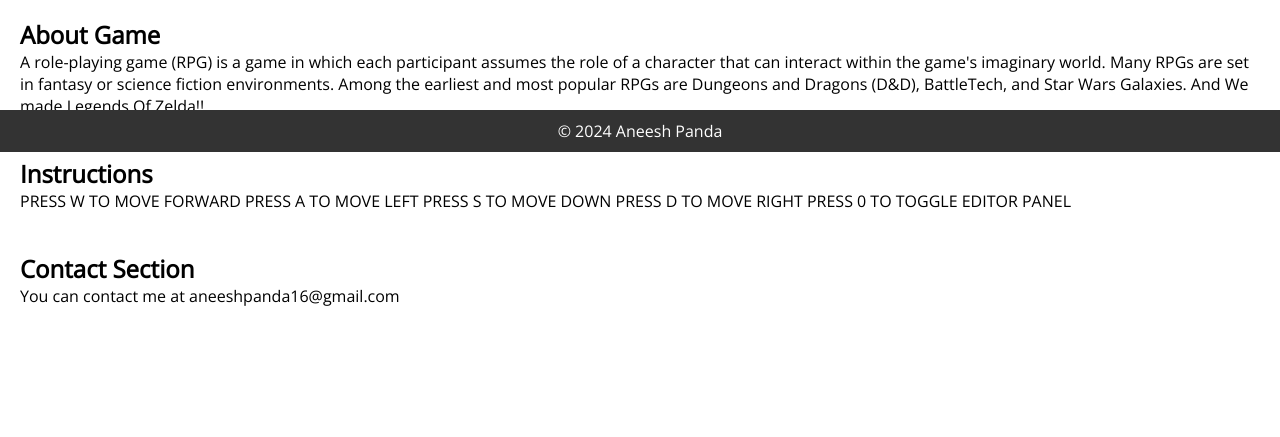
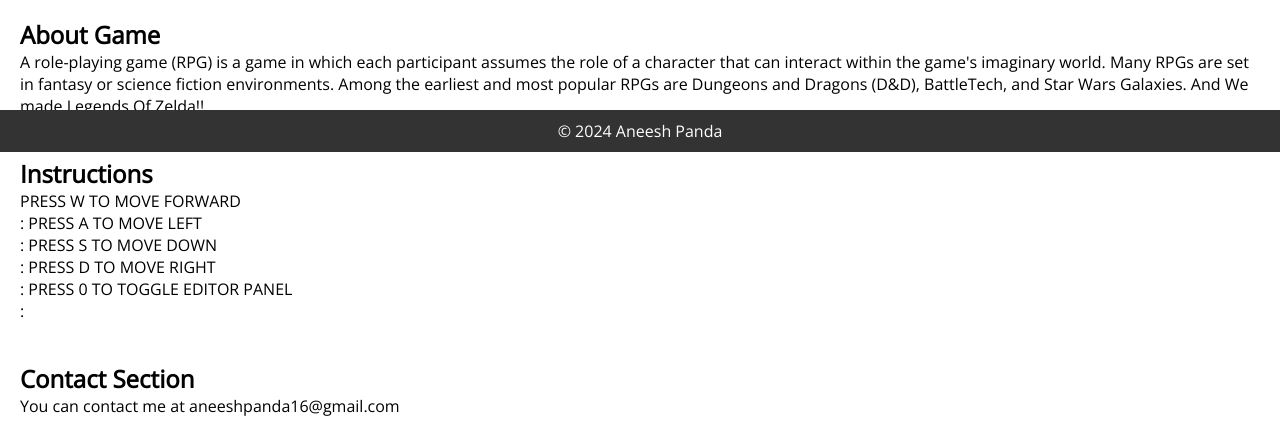
Before and after one commit to ItzGamerBoy/LegendsOfVryell, a plain HTML site: page index.html in a window 1280 px wide. Shown: the part 648-1085 px from the top of the page. Before the commit the page ends 975 px from the top, so only its background shows below. Drawn offline with nearby package versions, Linux system fonts and the light colour scheme.

Commit message:
Update index.html

```diff
--- a/index.html
+++ b/index.html
@@ -26,11 +26,11 @@
 
   <section id="instructions">
     <h2> Instructions </h2>
-<p> PRESS W TO MOVE FORWARD
-    PRESS A TO MOVE LEFT
-    PRESS S TO MOVE DOWN
-    PRESS D TO MOVE RIGHT
-    PRESS 0 TO TOGGLE EDITOR PANEL
+<p> PRESS W TO MOVE FORWARD<br>:
+    PRESS A TO MOVE LEFT<br>:
+    PRESS S TO MOVE DOWN<br>:
+    PRESS D TO MOVE RIGHT<br>:
+    PRESS 0 TO TOGGLE EDITOR PANEL<br>:
 </p>
 </section>
 
```
